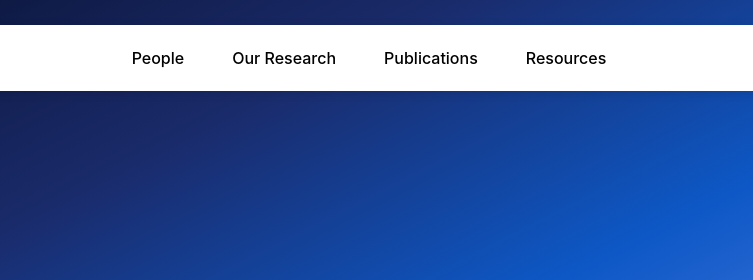
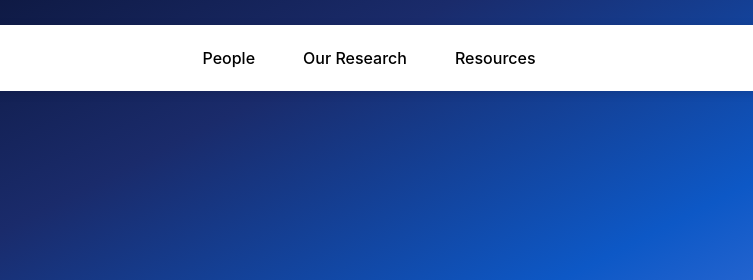
Before and after one commit to fobossalmeron/tepole-lab-export, a plain HTML site: page index.html in a window 1280 px wide. Shown: the top 280 px of the page, 258-1011 px from the left. Drawn offline with nearby package versions, Linux system fonts and the light colour scheme; a script that the page names is missing.

Commit message:
Hide publications from main nav

```diff
--- a/index.html
+++ b/index.html
@@ -38,7 +38,6 @@
         <nav role="navigation" id="w-node-_20f74b95-e8db-b219-6f58-966e628446d2-628446cd" class="navbar2_menu is-page-height-tablet w-nav-menu">
           <a href="people.html" class="navbar2_link w-nav-link">People</a>
           <a href="our-research.html" class="navbar2_link w-nav-link">Our Research</a>
-          <a href="publications.html" class="navbar2_link w-nav-link">Publications</a>
           <a href="resources.html" class="navbar2_link w-nav-link">Resources</a>
         </nav>
         <div class="columbia-logo-desktop"><img loading="lazy" src="images/columbia.svg" alt="" class="navbar2_logo"></div>
```
Also changed, not shown: our-research.html (+0 -1 lines), people.html (+0 -1 lines), publications.html (+0 -1 lines), resources.html (+0 -1 lines).
